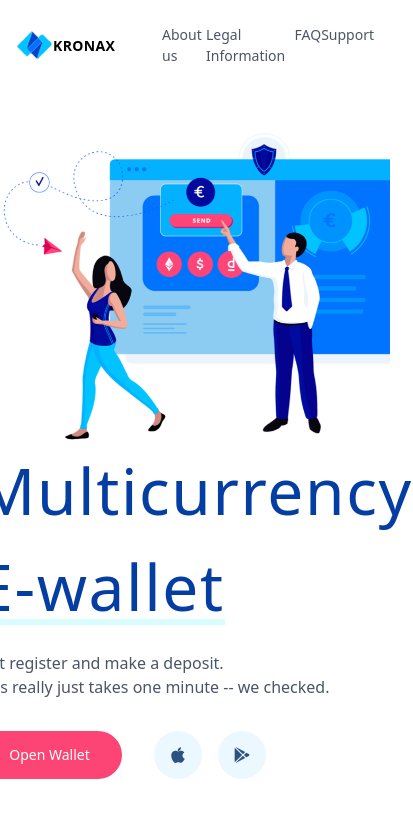
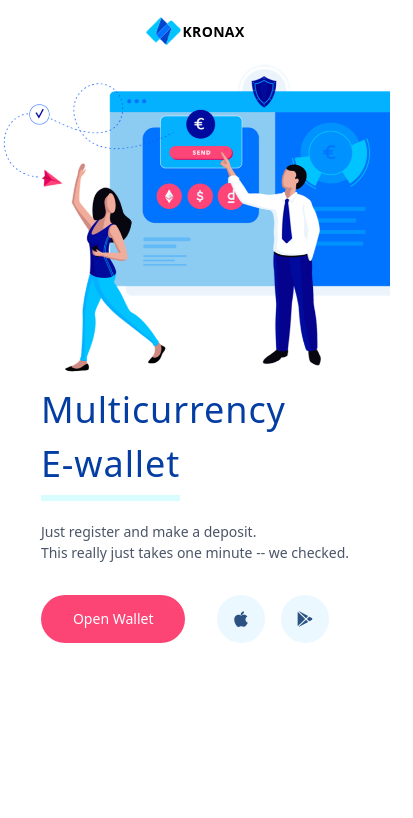
Before and after one commit to mostafabahri/kronax-landing, a website: page public/index.html in a window 390 px wide. Shown: the whole page, 413 px wide, since content can reach past the window. Drawn offline with nearby package versions, Linux system fonts and the light colour scheme; files that its build step writes are made by us from their sources.

Commit message:
mobile responsive

```diff
--- a/public/index.html
+++ b/public/index.html
@@ -18,7 +18,7 @@
     <title>Kronax - Multicurrency E-Wallet</title>
   </head>
   <body class="antialiased">
-    <nav class="max-w-6xl mx-auto mt-6">
+    <nav class="max-w-6xl mx-auto my-4">
       <div class="flex px-4 items-center justify-center lg:justify-start">
         <div
           class="flex flex-row items-center font-extrabold tracking-wide uppercase text-sm"
@@ -26,8 +26,9 @@
           <img src="images/logo.png" alt="logo" />
           <p>Kronax</p>
         </div>
+        <!-- Toggle bar -->
         <ul
-          class="ml-16 flex flex-grow justify-between text-gray-700 text-sm md:max-w-sm"
+          class="ml-16 hidden md:flex flex-grow justify-between text-gray-700 text-sm md:max-w-sm"
         >
           <li class="hover:text-gray-900"><a href="#">About us</a></li>
           <li class="hover:text-gray-900">
@@ -38,20 +39,26 @@
         </ul>
       </div>
     </nav>
-    <main class="mt-16">
+    <main class="lg:mt-16">
       <div
-        class="flex items-center justify-between lg:pl-40 lg:flex-row flex-col-reverse"
+        class="flex flex-col items-center justify-between lg:pl-40 lg:flex-row lg:flex-row-reverse"
       >
-        <section class="lg:pl-10">
+        <section class="lg:max-w-2xl">
+          <img src="images/illustration.png" alt="illustration" />
+        </section>
+        <section class="mt-2 lg:pl-10">
           <div>
-            <div class="text-6xl tracking-wide" style="color: #053ea3;">
+            <div
+              class="text-4xl sm:text-5xl md:text-6xl tracking-wide"
+              style="color: #053ea3;"
+            >
               <div class="font-light">Multicurrency</div>
               <div class="inline-flex flex-col">
                 <div class="font-medium">E-wallet</div>
-                <div class="box -mt-4"></div>
+                <div class="box mt-1"></div>
               </div>
             </div>
-            <div class="mt-4 mb-8 text-gray-700">
+            <div class="mt-5 mb-8 text-gray-700 text-sm md:text-base">
               <p>Just register and make a deposit.</p>
               <p>This really just takes one minute -- we checked.</p>
             </div>
@@ -82,13 +89,6 @@
             </div>
           </div>
         </section>
-        <section class="">
-          <img
-            src="images/illustration.png"
-            alt="illustration"
-            class="lg:max-w-2xl"
-          />
-        </section>
       </div>
     </main>
     <script src="https://unpkg.com/ionicons@5.0.0/dist/ionicons.js"></script>
```
